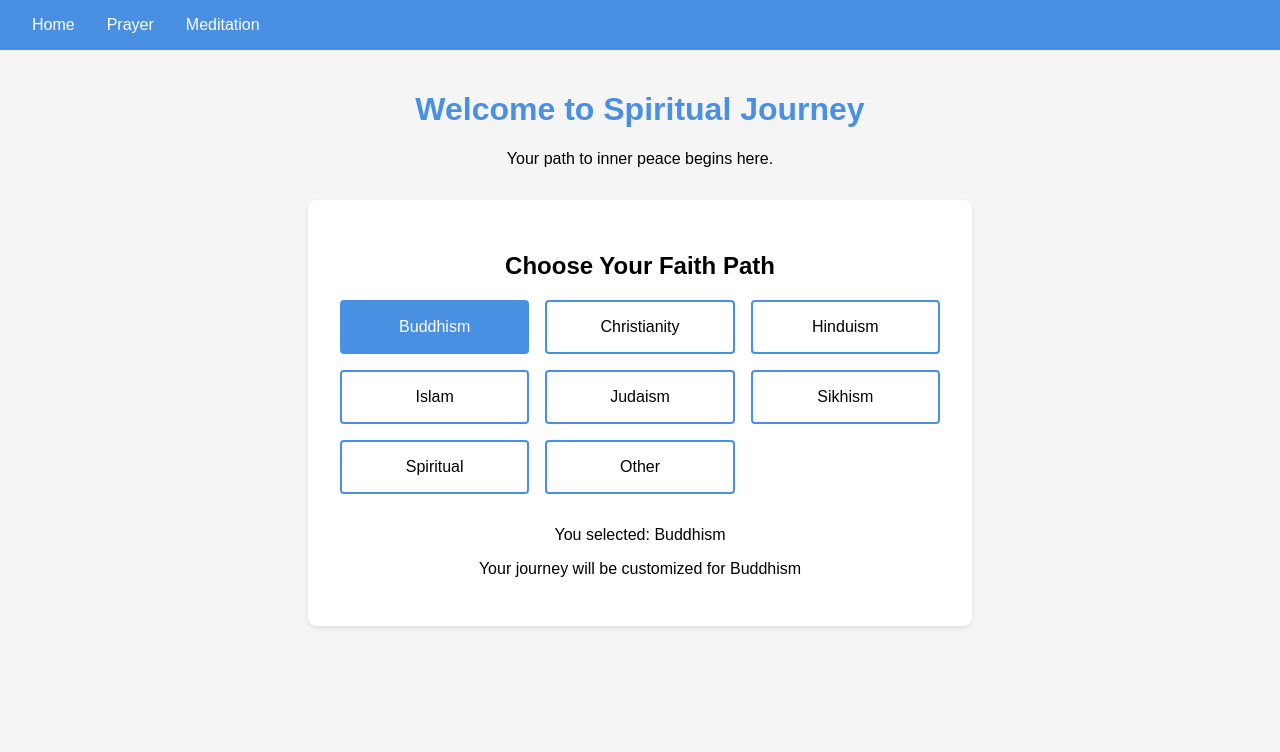
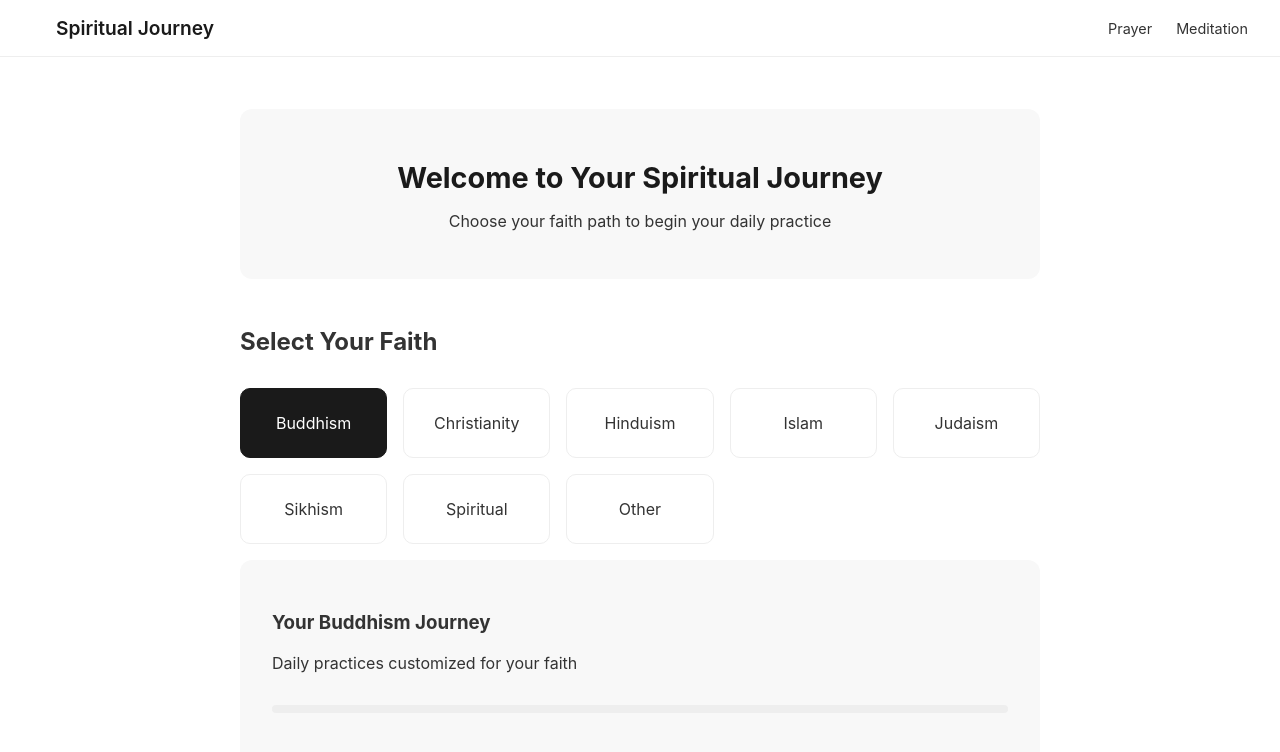
Before and after one commit to getoffyourass/spiritual-journey, a React app: page index.html in a window 1280 px wide. Both pictures are taken after a click on the element "Buddhism". Built offline with nearby package versions, Linux system fonts and the light colour scheme.

Commit message:
Update index.html

```diff
--- a/index.html
+++ b/index.html
@@ -9,65 +9,117 @@
     <script src="https://unpkg.com/babel-standalone@6/babel.min.js"></script>
     <script src="https://unpkg.com/react-router-dom@5.2.0/umd/react-router-dom.min.js"></script>
     <style>
+        :root {
+            --primary-color: #1a1a1a;
+            --background-color: #ffffff;
+            --card-background: #f8f8f8;
+            --text-color: #333333;
+        }
+
         body {
             margin: 0;
             padding: 0;
-            font-family: Arial, sans-serif;
-            background: #f5f5f5;
+            font-family: -apple-system, BlinkMacSystemFont, 'Segoe UI', Roboto, Oxygen, Ubuntu, Cantarell, sans-serif;
+            background: var(--background-color);
+            color: var(--text-color);
         }
 
         .app {
-            text-align: center;
+            max-width: 800px;
+            margin: 0 auto;
             padding: 20px;
         }
 
         nav {
-            background: #4A90E2;
-            padding: 1rem;
+            display: flex;
+            justify-content: space-between;
+            align-items: center;
+            padding: 1rem 2rem;
+            background: var(--background-color);
+            border-bottom: 1px solid #eee;
+        }
+
+        .logo {
+            font-size: 1.2rem;
+            font-weight: 600;
+            color: var(--primary-color);
+            text-decoration: none;
         }
 
         nav a {
-            color: white;
-            margin: 0 1rem;
+            color: var(--text-color);
             text-decoration: none;
+            margin-left: 1.5rem;
+            font-size: 0.9rem;
+        }
+
+        .welcome-card {
+            background: var(--card-background);
+            border-radius: 12px;
+            padding: 2rem;
+            margin: 2rem 0;
+            text-align: center;
         }
 
         h1 {
-            color: #4A90E2;
-        }
-
-        .religion-selector {
-            margin: 2rem auto;
-            max-width: 600px;
-            padding: 2rem;
-            background: white;
-            border-radius: 8px;
-            box-shadow: 0 2px 4px rgba(0,0,0,0.1);
+            color: var(--primary-color);
+            font-size: 1.8rem;
+            font-weight: 700;
+            margin-bottom: 1rem;
         }
 
         .religion-grid {
             display: grid;
-            grid-template-columns: repeat(auto-fit, minmax(150px, 1fr));
+            grid-template-columns: repeat(auto-fit, minmax(140px, 1fr));
             gap: 1rem;
-            margin-top: 1rem;
+            margin-top: 2rem;
         }
 
         .religion-card {
-            padding: 1rem;
-            border: 2px solid #4A90E2;
-            border-radius: 4px;
+            background: white;
+            padding: 1.5rem;
+            border-radius: 10px;
             cursor: pointer;
-            transition: all 0.3s ease;
+            transition: all 0.2s ease;
+            border: 1px solid #eee;
+            text-align: center;
         }
 
         .religion-card:hover {
-            background: #4A90E2;
-            color: white;
+            transform: translateY(-2px);
+            box-shadow: 0 4px 12px rgba(0,0,0,0.05);
         }
 
         .selected {
-            background: #4A90E2;
+            background: var(--primary-color);
             color: white;
+            border-color: var(--primary-color);
+        }
+
+        .daily-section {
+            margin-top: 3rem;
+        }
+
+        .daily-card {
+            background: var(--card-background);
+            border-radius: 12px;
+            padding: 2rem;
+            margin: 1rem 0;
+        }
+
+        .progress-bar {
+            background: #eee;
+            border-radius: 100px;
+            height: 8px;
+            margin: 2rem 0;
+        }
+
+        .progress-fill {
+            background: var(--primary-color);
+            height: 100%;
+            border-radius: 100px;
+            width: 0%;
+            transition: width 0.3s ease;
         }
     </style>
 </head>
@@ -94,11 +146,13 @@
 
             return (
                 <div className="app">
-                    <h1>Welcome to Spiritual Journey</h1>
-                    <p>Your path to inner peace begins here.</p>
+                    <div className="welcome-card">
+                        <h1>Welcome to Your Spiritual Journey</h1>
+                        <p>Choose your faith path to begin your daily practice</p>
+                    </div>
 
-                    <div className="religion-selector">
-                        <h2>Choose Your Faith Path</h2>
+                    <div className="daily-section">
+                        <h2>Select Your Faith</h2>
                         <div className="religion-grid">
                             {religions.map(religion => (
                                 <div
@@ -111,30 +165,15 @@
                             ))}
                         </div>
                         {selectedReligion && (
-                            <div style={{marginTop: '2rem'}}>
-                                <p>You selected: {selectedReligion}</p>
-                                <p>Your journey will be customized for {selectedReligion}</p>
+                            <div className="daily-card">
+                                <h3>Your {selectedReligion} Journey</h3>
+                                <p>Daily practices customized for your faith</p>
+                                <div className="progress-bar">
+                                    <div className="progress-fill" style={{width: '0%'}}></div>
+                                </div>
                             </div>
                         )}
                     </div>
-                </div>
-            );
-        }
-
-        function Prayer() {
-            return (
-                <div className="app">
-                    <h1>Daily Prayer</h1>
-                    <p>Find peace through prayer.</p>
-                </div>
-            );
-        }
-
-        function Meditation() {
-            return (
-                <div className="app">
-                    <h1>Meditation</h1>
-                    <p>Clear your mind and find inner peace.</p>
                 </div>
             );
         }
@@ -144,15 +183,15 @@
                 <BrowserRouter basename="/spiritual-journey">
                     <div>
                         <nav>
-                            <Link to="/">Home</Link>
-                            <Link to="/prayer">Prayer</Link>
-                            <Link to="/meditation">Meditation</Link>
+                            <Link to="/" className="logo">Spiritual Journey</Link>
+                            <div>
+                                <Link to="/prayer">Prayer</Link>
+                                <Link to="/meditation">Meditation</Link>
+                            </div>
                         </nav>
 
                         <Switch>
                             <Route exact path="/" component={Home} />
-                            <Route path="/prayer" component={Prayer} />
-                            <Route path="/meditation" component={Meditation} />
                         </Switch>
                     </div>
                 </BrowserRouter>
```
